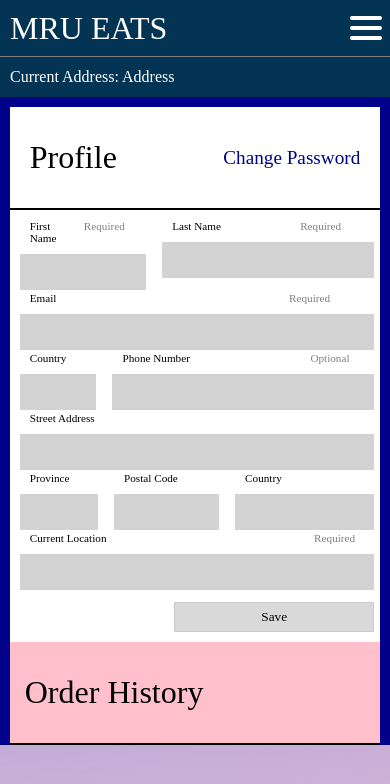
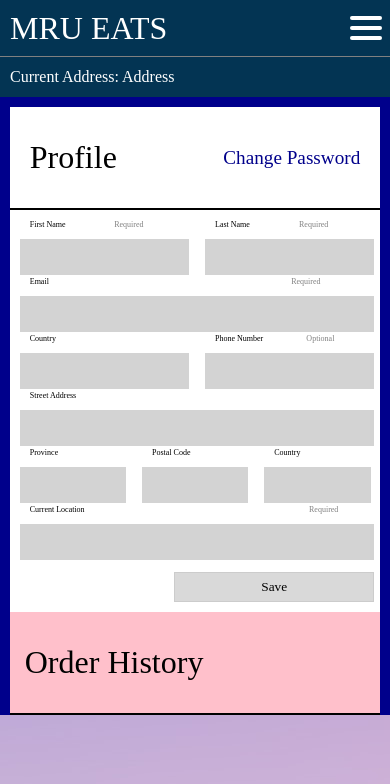
Before and after one commit to SidhantKaushik/MRUEats, a React (Create React App) app in the folder frontend/: page /account in a window 390 px wide. Shown: the top 784 px of the page. Built offline with nearby package versions, Linux system fonts and the light colour scheme.

Commit message:
fixed mobile scaling for Accounts Page

```diff
--- a/frontend/src/pages/Account.js
+++ b/frontend/src/pages/Account.js
@@ -10,6 +10,7 @@ const Account = (props) => {
                         <a href='' id="changePassword">Change Password</a>
                     </div>
                     <div className="ProfileInformation">
+                        <div className="FLName">
                             <div className="firstName">
                                 <div className="standardLayout">
                                     <h2>First Name</h2>
@@ -24,6 +25,7 @@ const Account = (props) => {
                                     <input type="text" id="lastName" name="lastName"></input>
                                 </div>
                             </div>
+                        </div>
                         <div className="emailDiv">
                             <div className="standardLayout">
                                 <h2>Email</h2>
@@ -31,6 +33,7 @@ const Account = (props) => {
                                 <input type="text" id="email" name="email"></input>
                             </div>
                         </div>
+                        <div className="countryPhone">
                             <div className="countryCode">
                                 <div className="twoLayout">
                                     <h2>Country</h2>
@@ -44,12 +47,15 @@ const Account = (props) => {
                                     <input type="text" id="phoneNumber" name="phoneNumber"></input>
                                 </div>
                             </div>
+                        </div>
                         <div className="streetAddress">
                             <div className="twoLayout">
                                 <h2>Street Address</h2>
                                 <input type="text" id="currentLocation" name="currentLocation"></input>
                             </div>
                         </div>
+
+                        <div className="info">
                         <div className="province">
                             <div className="twoLayout">
                                 <h2>Province</h2>
@@ -58,7 +64,7 @@ const Account = (props) => {
                         </div>
                         <div className="postal">
                             <div className="twoLayout">
-                                <h2>Postal Code</h2>
+                                <h2 id="pCode">Postal Code</h2>
                                 <input type="text" id="postalCode" name="postalCode"></input>
                             </div>
                         </div>
@@ -66,6 +72,7 @@ const Account = (props) => {
                             <div className="twoLayout">
                                 <h2>Country</h2>
                                 <input type="text" id="country" name="country"></input>
+                            </div>
                         </div>
                         </div>
                         <div className="currentLocation">
--- a/frontend/src/styles/Account.css
+++ b/frontend/src/styles/Account.css
@@ -12,6 +12,37 @@ a {
 .backgroundEffect {
     background-color: darkblue;
     display: flex;
+}
+.info {
+    grid-area: info;
+    display: flex;
+    flex-direction: row;
+    width: 100%;
+    flex: auto;
+}
+
+.countryPhone{
+    grid-area: countryPhone;
+    display: flex;
+    flex-direction: row;
+    width: 100%;
+    flex: auto;
+}
+.FLName{
+    grid-area: FLName;
+    display: flex;
+    flex-direction: row;
+    width: 100%;
+    flex: auto;
+}
+.countryCode{
+    width:50%;
+}
+.phoneNumber{
+    width:50%;
+}
+#pCode{
+    white-space: nowrap;
 }
 
 .AccountPage {
@@ -66,6 +97,7 @@ a {
     border: 0;
     height: 120%;
     margin-bottom: 10px;
+    min-width: 0;
 }
 
 .twoLayout {
@@ -96,56 +128,53 @@ a {
     background-color: pink;
 }
 
+
 .ProfileInformation {
     display: grid;
     grid-template-areas:
-        "fName fName fName lName lName lName"
+        "FLName FLName FLName FLName FLName FLName"
         "email email email email email email"
-        "countryCode phone phone phone phone phone"
+        "countryPhone countryPhone countryPhone countryPhone countryPhone countryPhone"
         "street street street street street street"
-        "province province postal postal country country"
+        "info info info info info info"
         "current current current current current current"
         ". . . . . save";
+
+}
+
+.province{
+    width: 33%;
+}
+.postal{
+    width: 33%;
+}
+.country{
+    width: 33%;
 }
 
 .firstName {
-    grid-area: fName;
+    width: 50%;
 }
 
 .lastName {
-    grid-area: lName;
+    width:50%;
 }
 
 .emailDiv {
     grid-area: email;
+    min-width:0;
 }
 
-.countryCode {
-    grid-area: countryCode;
-}
-
-.phoneNumber {
-    grid-area: phone;
-}
 
 .streetAddress {
     grid-area: street;
+    min-width:20vw;
 }
 
-.province {
-    grid-area: province;
-}
-
-.postal {
-    grid-area: postal;
-}
-
-.country {
-    grid-area: country;
-}
 
 .currentLocation {
     grid-area: current;
+    min-width:0;
 }
 
 #saveButton {
@@ -184,16 +213,16 @@ a {
     }
 
     h2 {
-        font-size: .7em;
+        font-size: .50em;
     }
     .ProfileInformation {
         display: grid;
         grid-template-areas:
-            "fName fName fName lName lName lName"
+            "FLName FLName FLName FLName FLName FLName"
             "email email email email email email"
-            "countryCode phone phone phone phone phone"
+            "countryPhone countryPhone countryPhone countryPhone countryPhone countryPhone"
             "street street street street street street"
-            "province province postal postal country country"
+            "info info info info info info"
             "current current current current current current"
             ". . . save save save";
     }
```
Lines whose indentation alone changed are shown as unchanged.
